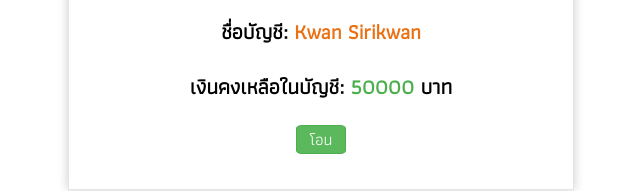
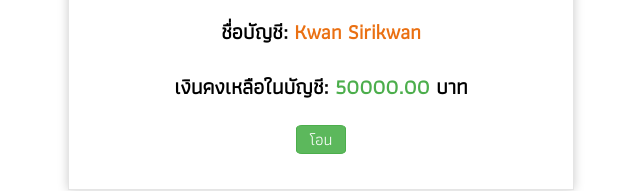
Before and after one commit to narich/transfer-money, a React (Create React App) app: page / in a window 1280 px wide. Shown: the part 323-514 px from the top of the page, without its empty margins (320-960 px from the left). Built offline with nearby package versions, Linux system fonts and the light colour scheme.

Commit message:
แก้ calMoney.toFixed()

```diff
--- a/src/App.js
+++ b/src/App.js
@@ -10,12 +10,10 @@ import Button from './Button'
 class App extends Component {
 
   constructor() {
-    const money = 50000
-    parseFloat(money).toFixed(2)
     super()
     this.state = {
       name: 'Kwan Sirikwan',
-      money,
+      money: 50000.00.toFixed(2),
       moneyTransfer: 0,
       tariff: 0,
       listName: ['tarn', 'noon', 'chai', 'eiei'],
@@ -46,9 +44,10 @@ class App extends Component {
   calculateMoney = () => {
     const { money, moneyTransfer, tariff, listNameTransfer } = this.state
     const calMoney = parseFloat(money) - ((parseFloat(moneyTransfer) + parseFloat(tariff)))
+    console.log(calMoney)
     if (calMoney >= 0) {
       this.setState({
-        money: calMoney,
+        money: calMoney.toFixed(2),
         resultMoneyTransfer: moneyTransfer,
         resultMoneyTariff: tariff,
         resultListNameTransfer: listNameTransfer
@@ -58,7 +57,7 @@ class App extends Component {
   }
   setMoneyConfirm = () => {
     const { money, moneyTransfer, tariff, listNameTransfer } = this.state
-    const calMoney = parseFloat(money) - ((parseFloat(moneyTransfer) + parseFloat(tariff)))
+    const calMoney = money - (moneyTransfer + tariff)
     if (calMoney >= 0 && moneyTransfer !== 0 && moneyTransfer <= 30000 && listNameTransfer !== '') {
       this.setState({
         ConfirmMoney: calMoney,
```
